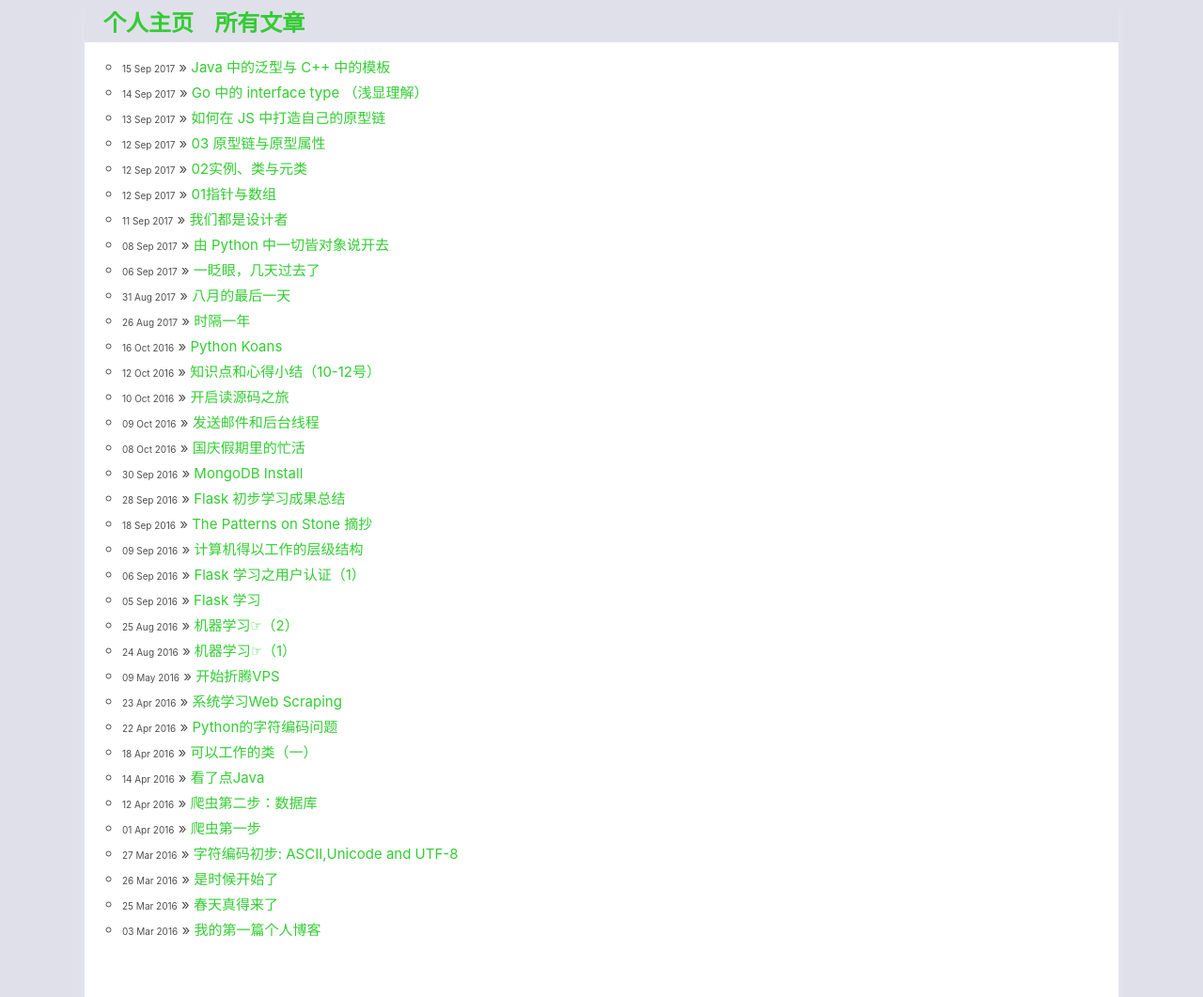
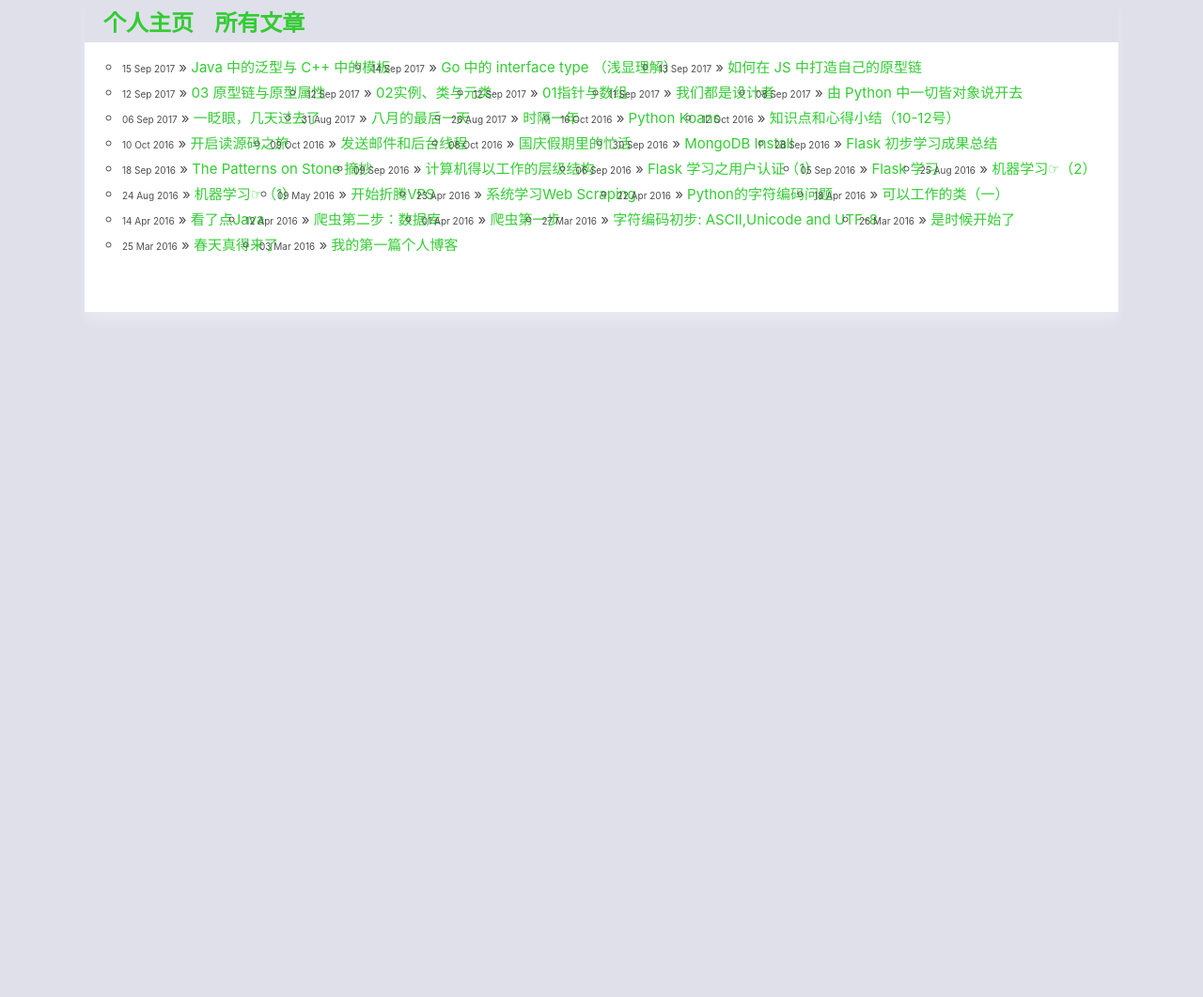
Before and after one commit to xxleyi/xxleyi.github.io, a Jekyll site: the page built from blog/index.html, in a window 1280 px wide and 1061 px high. Shown: the whole window at 94% size. Built offline with Jekyll 4.4.1, drawn with Linux system fonts in a browser that asks for light colours.

Commit message:
update the lookout.

```diff
--- a/blog/index.html
+++ b/blog/index.html
@@ -3,8 +3,8 @@
 title: 博客列表
 ---
 
-	<ul id="posts" style="list-style-type: circle; margin-left: 0rem;">
+	<ul id="posts" style="list-style-type: circle; margin-left: 0rem; overflow: hidden; ">
 	  {% for post in site.posts %}
-	    <li style="margin-left: -2rem; font-size: 1.5rem;"><span style="font-size: 1rem;">{{ post.date | date_to_string }}</span> » <a href="{{ post.url }}" title="{{ post.title }}">{{ post.title }}</a></li>
+	    <li style="float: left; margin-left: -2rem; font-size: 1.5rem;"><span style="font-size: 1rem;">{{ post.date | date_to_string }}</span> » <a href="{{ post.url }}" title="{{ post.title }}">{{ post.title }}</a></li>
 	  {% endfor %}
 	</ul>
```
